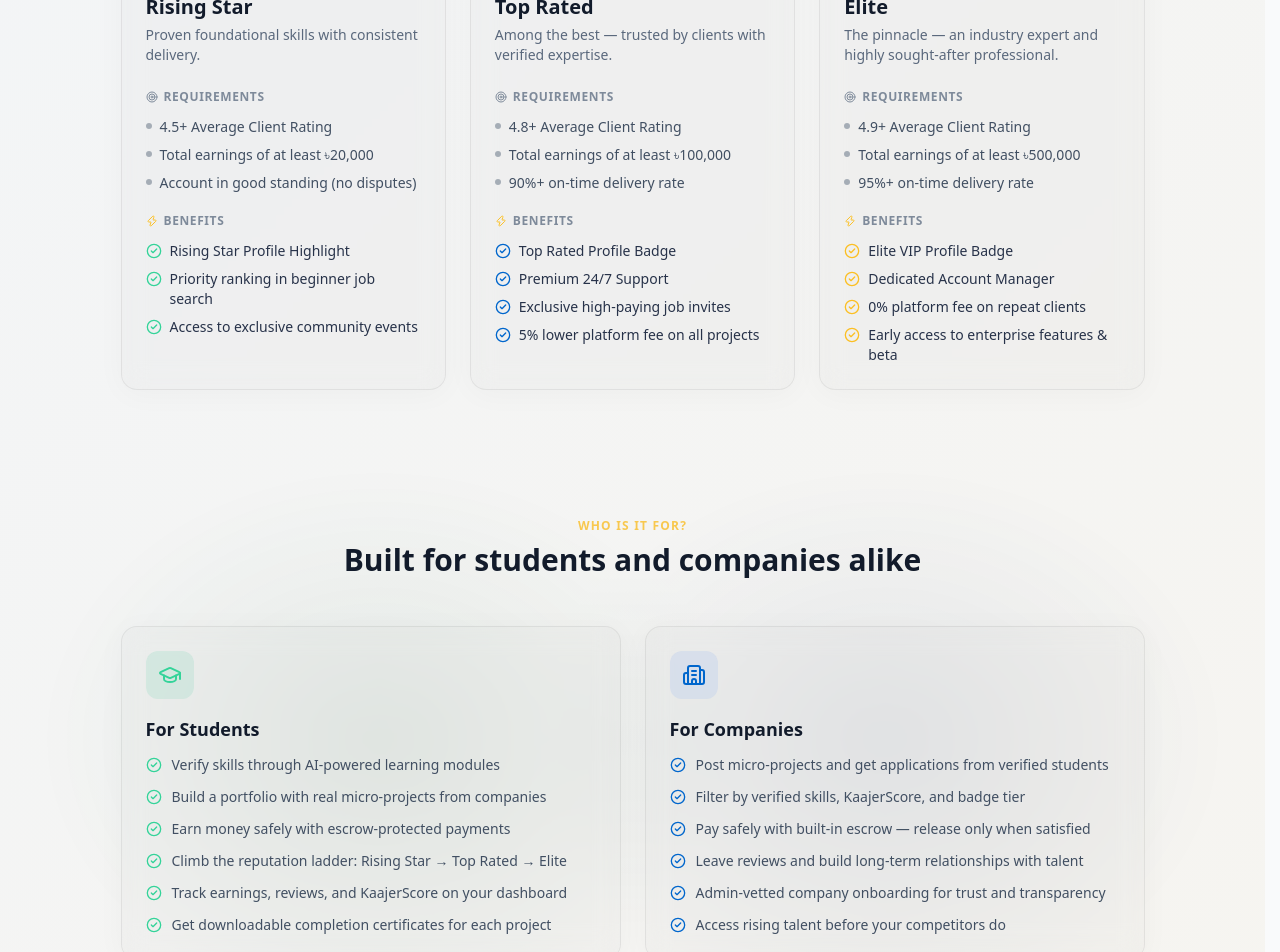
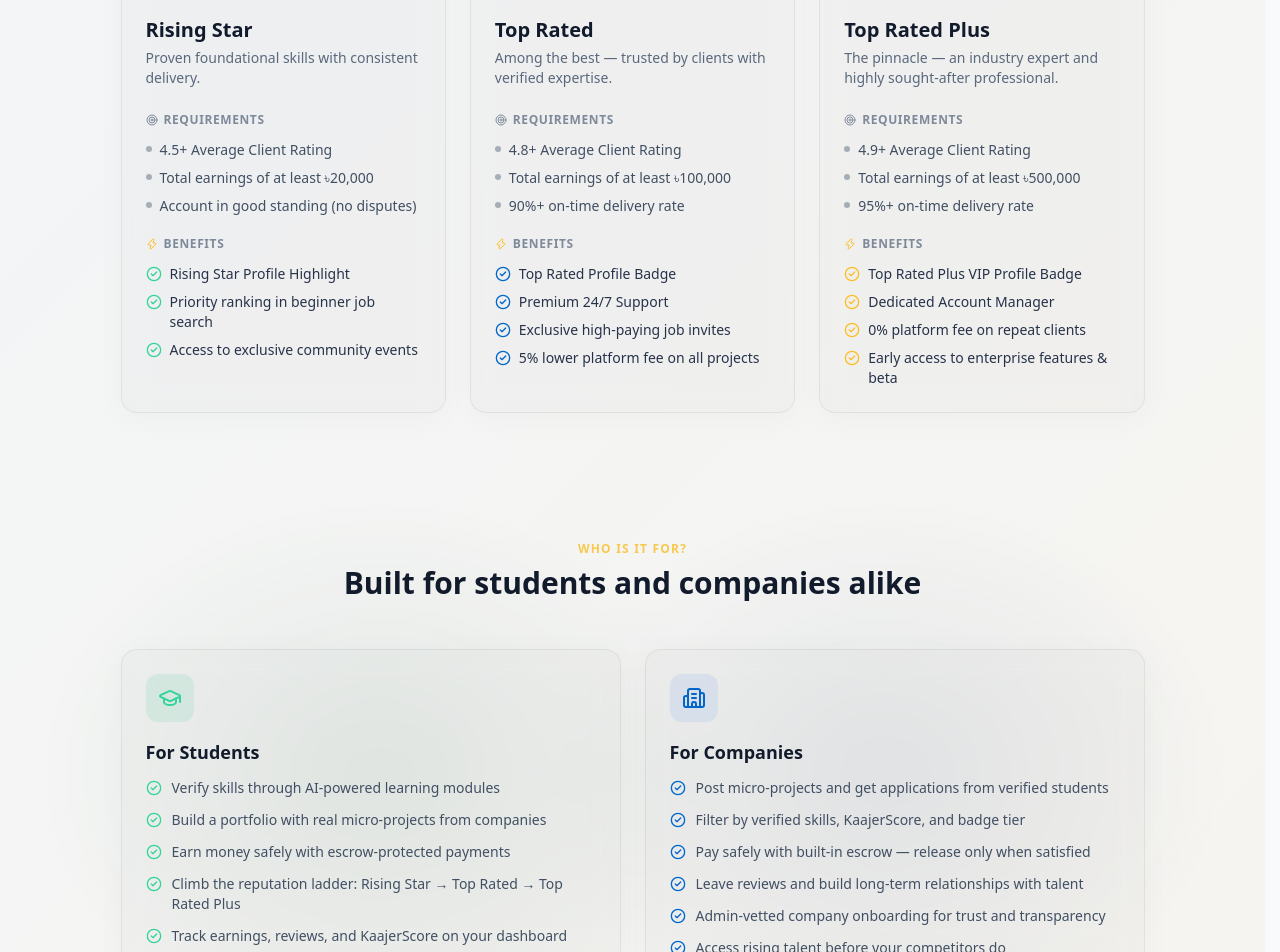
Before and after one commit to AbMehedi/kajerbajar, a Next.js app: page / in a window 1280 px wide. Shown: the part 3303-4255 px from the top of the page. Built offline with nearby package versions, Linux system fonts and the light colour scheme; no server answers.

Commit message:
Fix: Marketplace Badge bugs. now it will appear with same name in the whole platfrom

```diff
--- a/src/app/company/dashboard/ApplicationsPanel.jsx
+++ b/src/app/company/dashboard/ApplicationsPanel.jsx
@@ -126,7 +126,7 @@
                 const BADGE_LABELS = {
                   rising_talent:   { label: '🌟 Rising Star',   color: 'bg-emerald-500/15 text-emerald-300 border-emerald-500/30' },
                   top_rated:       { label: '⭐ Top Rated',      color: 'bg-blue-500/15 text-blue-300 border-blue-500/30' },
-                  top_rated_plus:  { label: '🏆 Elite',         color: 'bg-amber-500/15 text-amber-300 border-amber-500/30' },
+                  top_rated_plus:  { label: '🏆 Top Rated Plus', color: 'bg-amber-500/15 text-amber-300 border-amber-500/30' },
                 }
                 return badges.map((b) => {
                   const cfg = BADGE_LABELS[b] || { label: b, color: 'bg-white/10 text-white border-white/20' }
--- a/src/app/page.js
+++ b/src/app/page.js
@@ -191,7 +191,7 @@
     ],
   },
   {
-    name: 'Elite',
+    name: 'Top Rated Plus',
     icon: Crown,
     gradient: 'from-amber-400 to-orange-500',
     border: 'border-amber-500/30',
@@ -205,7 +205,7 @@
       '95%+ on-time delivery rate',
     ],
     benefits: [
-      'Elite VIP Profile Badge',
+      'Top Rated Plus VIP Profile Badge',
       'Dedicated Account Manager',
       '0% platform fee on repeat clients',
       'Early access to enterprise features & beta',
@@ -416,7 +416,7 @@
             <FeatureCard
               icon={Award}
               title="Reputation & Badges"
-              desc="Rising Star → Top Rated → Elite. Unlock lower fees, priority matching, and premium perks as you grow."
+              desc="Rising Star → Top Rated → Top Rated Plus. Unlock lower fees, priority matching, and premium perks as you grow."
               color="rose"
             />
             <FeatureCard
@@ -652,7 +652,7 @@
                   'Verify skills through AI-powered learning modules',
                   'Build a portfolio with real micro-projects from companies',
                   'Earn money safely with escrow-protected payments',
-                  'Climb the reputation ladder: Rising Star → Top Rated → Elite',
+                  'Climb the reputation ladder: Rising Star → Top Rated → Top Rated Plus',
                   'Track earnings, reviews, and KaajerScore on your dashboard',
                   'Get downloadable completion certificates for each project',
                 ].map((item, i) => (
@@ -721,8 +721,8 @@
               a="When a company accepts your application, they deposit the project budget into escrow. The money is locked and visible to both parties. Once you deliver and the company approves, funds are released to your wallet."
             />
             <FAQItem
-              q="How do I unlock the Elite badge?"
-              a="You need at least 10 verified skills, a 4.9+ client rating, and 30+ completed projects. Elite members enjoy 0% platform fee on repeat clients, a dedicated account manager, and early access to enterprise features."
+              q="How do I unlock the Top Rated Plus badge?"
+              a="You need a 4.9+ client rating and total earnings of at least ৳500,000. Top Rated Plus members enjoy 0% platform fee on repeat clients, a dedicated account manager, and early access to enterprise features."
             />
             <FAQItem
               q="Can companies post projects for free?"
--- a/src/app/profile/student/[id]/page.jsx
+++ b/src/app/profile/student/[id]/page.jsx
@@ -113,7 +113,7 @@
   const BADGE_LABELS = {
     rising_talent:   { label: '🌟 Rising Star',   color: 'bg-emerald-500/15 text-emerald-300 border-emerald-500/30' },
     top_rated:       { label: '⭐ Top Rated',      color: 'bg-blue-500/15 text-blue-300 border-blue-500/30' },
-    top_rated_plus:  { label: '🏆 Elite',         color: 'bg-amber-500/15 text-amber-300 border-amber-500/30' },
+    top_rated_plus:  { label: '🏆 Top Rated Plus', color: 'bg-amber-500/15 text-amber-300 border-amber-500/30' },
   }
   const activeBadge = studentBadge ?? null
 
--- a/src/app/student/badges/page.jsx
+++ b/src/app/student/badges/page.jsx
@@ -51,8 +51,8 @@
     ]
   },
   {
-    id: 'elite',
-    name: 'Elite',
+    id: 'top-rated-plus',
+    name: 'Top Rated Plus',
     icon: Crown,
     color: 'from-amber-400 to-orange-500',
     border: 'border-amber-500/30',
@@ -65,7 +65,7 @@
       '95%+ on-time delivery rate'
     ],
     benefits: [
-      'Elite VIP Profile Badge',
+      'Top Rated Plus VIP Profile Badge',
       'Dedicated Account Manager',
       '0% platform fee on repeat clients',
       'Early access to enterprise features & beta programs'
@@ -97,7 +97,7 @@
   const badgeMap = {
     'rising_talent': 'rising-star',
     'top_rated': 'top-rated',
-    'top_rated_plus': 'elite'
+    'top_rated_plus': 'top-rated-plus'
   }
   const currentTier = userBadge?.badge_type ? badgeMap[userBadge.badge_type] : 'none'
 
@@ -141,7 +141,7 @@
           <div className="text-right">
             <p className="text-sm text-slate-400 mb-1">Next Goal</p>
             <p className="text-sm font-medium text-white">
-              {currentTier === 'none' ? 'Rising Star' : currentTier === 'rising-star' ? 'Top Rated' : currentTier === 'top-rated' ? 'Elite' : 'Max Rank Reached!'}
+              {currentTier === 'none' ? 'Rising Star' : currentTier === 'rising-star' ? 'Top Rated' : currentTier === 'top-rated' ? 'Top Rated Plus' : 'Max Rank Reached!'}
             </p>
           </div>
         </div>
--- a/src/app/student/dashboard/page.jsx
+++ b/src/app/student/dashboard/page.jsx
@@ -125,7 +125,7 @@
     expert:  'bg-purple-500/15 text-purple-300 border-purple-500/30',
   }
   const BADGE_LABELS = {
-    rising_talent:   { label: '🌟 Rising Talent',   color: 'bg-blue-500/15 text-blue-300 border-blue-500/30' },
+    rising_talent:   { label: '🌟 Rising Star',    color: 'bg-emerald-500/15 text-emerald-300 border-emerald-500/30' },
     top_rated:       { label: '⭐ Top Rated',        color: 'bg-amber-500/15 text-amber-300 border-amber-500/30' },
     top_rated_plus:  { label: '🏆 Top Rated Plus',  color: 'bg-purple-500/15 text-purple-300 border-purple-500/30' },
   }
```
Also changed, not shown: src/lib/badges.js.
